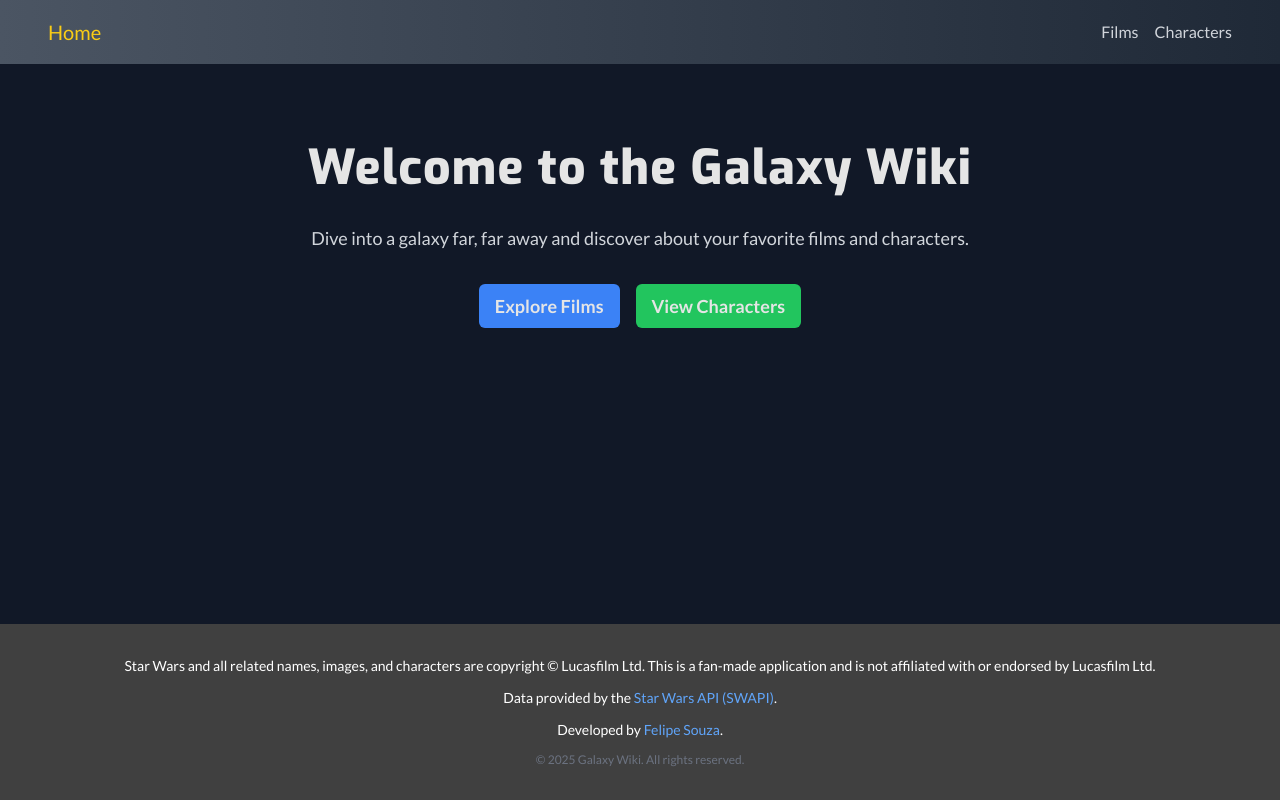
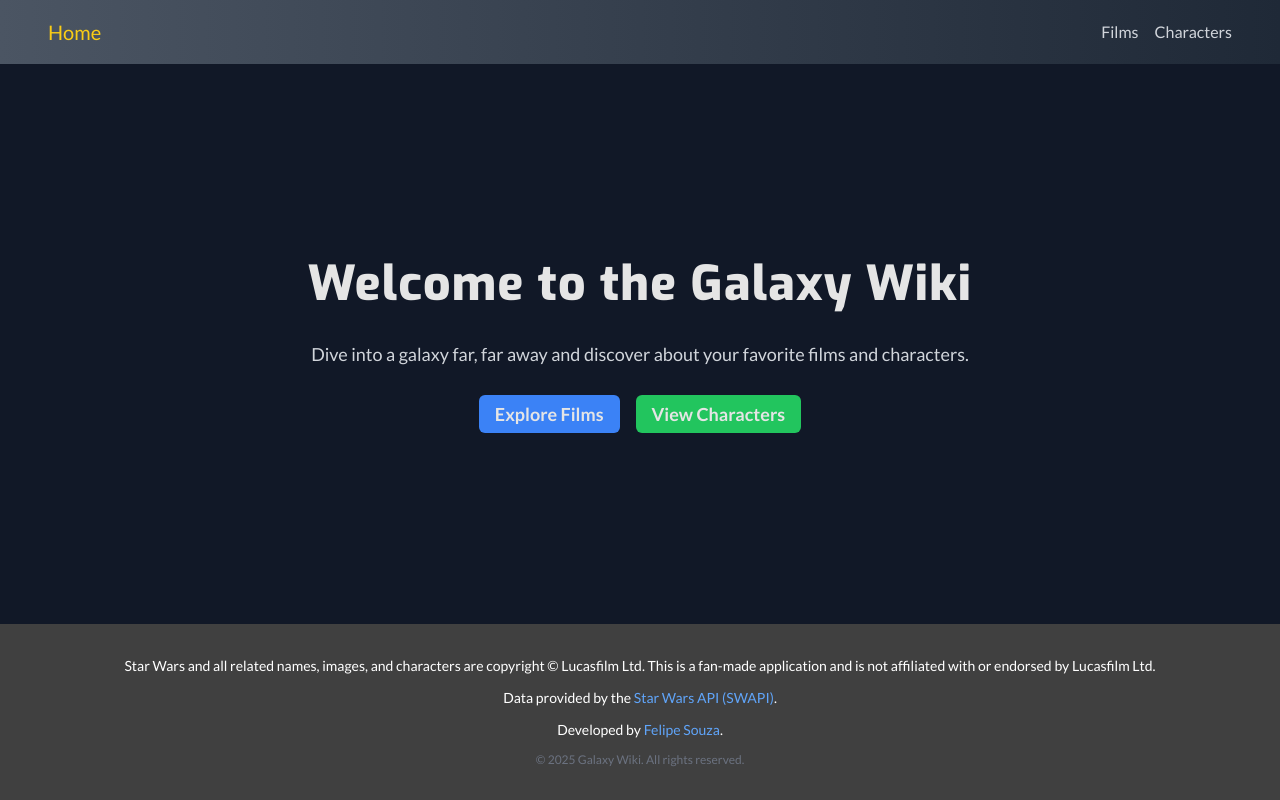
Before and after one commit to felahgs/sw-wiki, a Next.js app: page / in a window 1280 px wide. Built offline with nearby package versions, Linux system fonts and the light colour scheme.

Commit message:
refactor: pagination to use Suspense

```diff
--- /dev/null
+++ b/src/app/characters/characters_list.tsx
@@ -0,0 +1,39 @@
+import React from "react";
+import CharactersPagination from "./pagination";
+import { CharactersResponse } from "@/services/characters";
+
+interface CharactersListProps {
+  charactersPromise: (
+    totalPages?: number,
+    search?: string,
+  ) => Promise<CharactersResponse>;
+  page?: number;
+}
+
+async function CharactersList({
+  charactersPromise,
+  page = 1,
+}: CharactersListProps) {
+  console.log("charactersPromise", charactersPromise);
+  //   const { characters = [], totalPages } = await charactersPromise();
+  const { results: characters, total_pages: totalPages } =
+    await charactersPromise(page);
+
+  return (
+    <>
+      <div className="grid grid-cols-1 sm:grid-cols-2 md:grid-cols-3 lg:grid-cols-4 gap-6 w-full">
+        {characters.map((character) => (
+          <div
+            key={character.uid}
+            className="bg-gray-800 text-secondary p-4 rounded-md shadow hover:shadow-lg transition-shadow"
+          >
+            <h2 className="text-xl font-semibold">{character.name}</h2>
+          </div>
+        ))}
+      </div>
+      <CharactersPagination page={page} totalPages={totalPages} />
+    </>
+  );
+}
+
+export default CharactersList;
--- a/src/app/characters/page.tsx
+++ b/src/app/characters/page.tsx
@@ -1,20 +1,26 @@
 import { listCharacters } from "@/services/characters";
 import React, { Suspense } from "react";
+
+import Button from "@/components/Button";
+import CharactersList from "./characters_list";
+import Loading from "../loading";
 import CharactersPagination from "./pagination";
-import Button from "@/components/Button";
 
 interface PageProps {
-  searchParams: Promise<{ page?: string; search?: string }>;
+  searchParams: Promise<{ page?: number; search?: string }>;
+}
+
+async function fetchCharacters(page?: number, search?: string) {
+  const response = await listCharacters({ page });
+  return response;
 }
 
 async function CharactersPage({ searchParams }: PageProps) {
   const { page = 1, search } = await searchParams;
-
-  const response = await listCharacters({ page });
-  const { results: characters, total_pages: totalPages } = response;
+  // const { total_pages: totalPages } = await listCharacters();
 
   return (
-    <div className="flex flex-col items-center h-full text-primary py-10 px-6 w-full max-w-screen-xl space-y-6">
+    <div className="flex flex-col items-center h-full text-primary py-10 px-6 w-full max-w-screen-xl space-y-6 ">
       <h1 className="text-4xl font-bold text-tertiary">Characters</h1>
 
       <div className="flex w-full max-w-md items-center ">
@@ -29,20 +35,10 @@
       </div>
 
       <div className="flex flex-col justify-between gap-8 h-full w-full">
-        <Suspense fallback="Loading">
-          <div className="grid grid-cols-1 sm:grid-cols-2 md:grid-cols-3 lg:grid-cols-4 gap-6 w-full">
-            {characters.map((character) => (
-              <div
-                key={character.uid}
-                className="bg-gray-800 text-secondary p-4 rounded-md shadow hover:shadow-lg transition-shadow"
-              >
-                <h2 className="text-xl font-semibold">{character.name}</h2>
-              </div>
-            ))}
-          </div>
+        <Suspense key={page} fallback={<Loading />}>
+          <CharactersList page={page} charactersPromise={fetchCharacters} />
         </Suspense>
-
-        <CharactersPagination page={+page} totalPages={totalPages} />
+        {/* <CharactersPagination page={page} totalPages={totalPages} /> */}
       </div>
     </div>
   );
--- a/src/app/characters/pagination.tsx
+++ b/src/app/characters/pagination.tsx
@@ -2,7 +2,7 @@
 
 import Pagination from "@/components/Pagination";
 import { useRouter } from "next/navigation";
-import React from "react";
+import React, { useTransition } from "react";
 
 interface CharacterPaginationProps {
   totalPages: number;
@@ -11,9 +11,12 @@
 
 function CharactersPagination({ page, totalPages }: CharacterPaginationProps) {
   const router = useRouter();
+  const [isPending, startTransition] = useTransition();
 
   function handlePageChange(page: string | number) {
-    router.push(`/characters/?page=${page}`);
+    startTransition(() => {
+      router.push(`/characters/?page=${page}`);
+    });
   }
 
   return (
--- a/src/app/layout.tsx
+++ b/src/app/layout.tsx
@@ -5,13 +5,14 @@
 import LayoutFooter from "./footer";
 
 import "./globals.css";
+import { Suspense } from "react";
 
 export const metadata: Metadata = {
   title: "Star Wars Wiki",
   description: "A resource page for information from a galaxy far far away.",
 };
 
-export default function RootLayout({
+export default function RootTemplate({
   children,
 }: Readonly<{
   children: React.ReactNode;
@@ -20,7 +21,7 @@
     <html lang="en">
       <body className="bg-gray-900 text-primary">
         <LayoutHeader />
-        <div className="grow">{children}</div>
+        <div className="flex justify-center grow w-full ">{children}</div>
         <LayoutFooter />
       </body>
     </html>
--- a/src/app/page.tsx
+++ b/src/app/page.tsx
@@ -1,3 +1,5 @@
+import Link from "next/link";
+
 export default async function HomePage() {
   return (
     <div className="flex flex-col items-center justify-center text-primary py-20 px-6">
@@ -10,12 +12,18 @@
           films and characters.
         </p>
         <div className="space-x-4">
-          <button className="bg-blue-500 text-primary py-2 px-4 rounded-md text-lg font-semibold hover:bg-blue-600">
+          <Link
+            href={"/films"}
+            className="bg-blue-500 text-primary py-2 px-4 rounded-md text-lg font-semibold hover:bg-blue-600"
+          >
             Explore Films
-          </button>
-          <button className="bg-green-500 text-primary py-2 px-4 rounded-md text-lg font-semibold hover:bg-green-600">
+          </Link>
+          <Link
+            href={"/characters"}
+            className="bg-green-500 text-primary py-2 px-4 rounded-md text-lg font-semibold hover:bg-green-600"
+          >
             View Characters
-          </button>
+          </Link>
         </div>
       </div>
     </div>
--- a/src/components/Button/Button.tsx
+++ b/src/components/Button/Button.tsx
@@ -1,3 +1,4 @@
+"use client";
 import React, { ButtonHTMLAttributes } from "react";
 import clsx from "clsx";
 import Loader from "../Loader";
@@ -23,26 +24,24 @@
 }: ButtonProps) {
   const variantClass = {
     primary:
-      "bg-zinc-600 text-white border-zinc-600 hover:bg-zinc-700 active:bg-zinc-800 active:shadow-inner p-3.5",
+      "text-white border-zinc-600 hover:bg-zinc-700 active:bg-zinc-800 active:shadow-inner p-3.5 ",
     secondary:
       "bg-white text-neutral-700 border-neutral-700 hover:bg-neutral-200 active:bg-neutral-300 active:shadow-inner p-3.5",
     text: "border-none p-0",
   };
 
   const disabledClass = "opacity-50 cursor-not-allowed pointer-events-none";
-  const activeClass = "bg-active";
 
   return (
     <button
       disabled={disabled || loading}
       className={clsx(
-        "rounded-lg font-bold border trasition-all duration-200 ease-in-out active:bg-active ",
-        variantClass[variant],
+        "rounded-lg font-bold border trasition-all duration-200 ease-in-out hover:bg-cyan-600 active:bg-cyan-700 ",
         fluid && "w-full",
         disabled && disabledClass,
         loading && disabledClass,
-        active && activeClass,
-        className
+        active && "bg-cyan-700",
+        className,
       )}
       {...rest}
     >
--- a/src/services/characters.ts
+++ b/src/services/characters.ts
@@ -16,7 +16,7 @@
 
 export interface QueryParams {
   limit?: number;
-  page?: number | string;
+  page?: number;
   search?: string;
 }
 
@@ -43,7 +43,7 @@
 }
 
 export async function listCharacters(
-  queryParams?: QueryParams
+  queryParams?: QueryParams,
 ): Promise<CharactersResponse> {
   try {
     const queryString = `?page=${queryParams?.page ?? "1"}&limit=${queryParams?.limit ?? 12}&search=${queryParams?.search}`;
--- a/tailwind.config.ts
+++ b/tailwind.config.ts
@@ -12,7 +12,7 @@
   theme: {
     extend: {
       colors: {
-        active: colors.cyan[700],
+        active: colors.blue[700],
         info: {
           DEFAULT: colors.blue[400],
           text: colors.blue[700],
```
